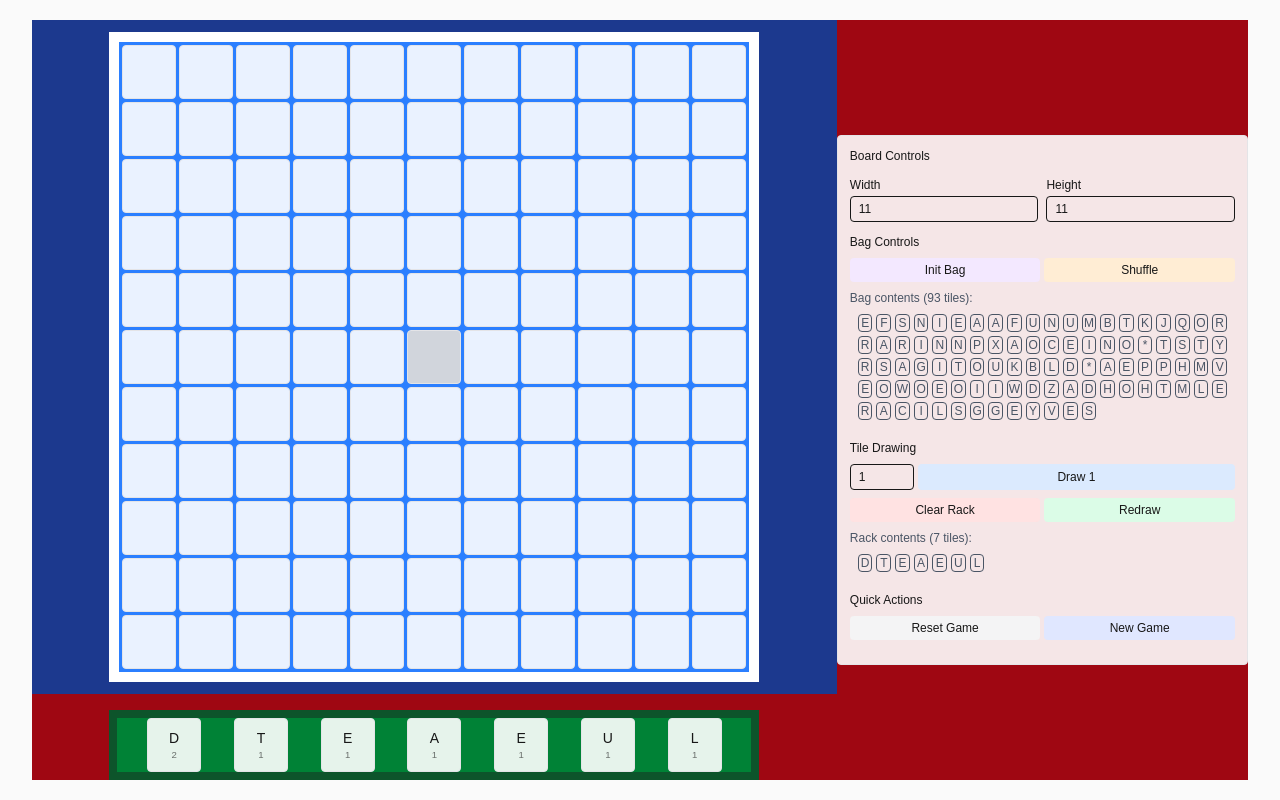
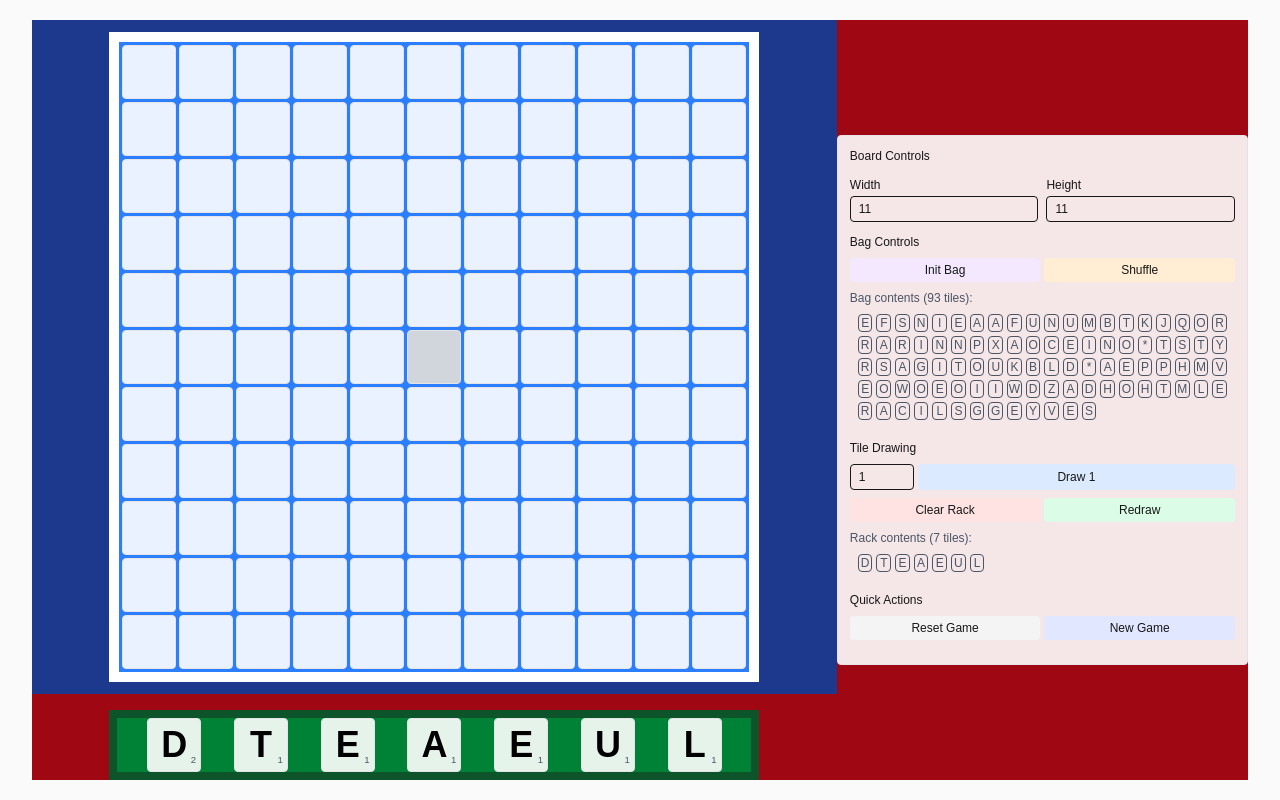
Before and after one commit to atyrode/pad, a Next.js app: page / in a window 1280 px wide. Both pictures are taken after a click on the button "New Game". Built offline with nearby package versions, Linux system fonts and the light colour scheme.

Commit message:
refactor: update HTML element IDs for consistency and clarity across components

```diff
--- a/app/page.tsx
+++ b/app/page.tsx
@@ -9,10 +9,10 @@ import { CellSizeProvider } from "../src/contexts/CellSizeContext";
 export default function Home() {
   return (
     <div id="main" className="h-screen w-screen flex items-center justify-center bg-zinc-50 dark:bg-black">
-        <div id="gameArea" className="w-[95%] h-[95%] flex items-center justify-center bg-red-800">
+        <div id="game-area" className="w-[95%] h-[95%] flex items-center justify-center bg-red-800">
             <GameProvider>
                 <CellSizeProvider>
-                    <div id="boardAndRack" className="flex flex-col items-center justify-center gap-2 w-full h-full min-w-0 flex-shrink">
+                    <div id="board-and-rack" className="flex flex-col items-center justify-center gap-2 w-full h-full min-w-0 flex-shrink">
                       <Board />
                       <Rack />
                     </div>
--- a/src/components/Board.tsx
+++ b/src/components/Board.tsx
@@ -45,7 +45,7 @@ export default function Board() {
     >
       <div className="w-full h-full flex items-center justify-center bg-blue-900 overflow-hidden">
         <div
-          id="boardGrid"
+          id="board-grid"
           className="grid bg-blue-500 duration-300"
           style={gridStyle}
         >
--- a/src/components/Rack.tsx
+++ b/src/components/Rack.tsx
@@ -26,7 +26,7 @@ export default function Rack() {
       }}
     >
       <div
-        id="rackGrid"
+        id="rack-grid"
         className="grid w-full transition-opacity duration-300 opacity-100 bg-green-700 overflow-x-hidden justify-evenly"
         style={gridStyle}
       >
--- a/src/components/Tile.tsx
+++ b/src/components/Tile.tsx
@@ -14,18 +14,13 @@ export default function TileView({
   const isBlank = isBlankTile(tile);
 
   return (
-    <div className="flex flex-col items-center pointer-events-none">
-      <div className={`font-medium ${isBlank ? 'text-gray-500 italic' : ''}`}>
+    <div id="tile" className="relative w-full h-full flex items-center justify-center pointer-events-none">
+      <div id="tile-letter" className={`text-4xl font-bold ${isBlank ? 'text-gray-500 italic' : 'text-black'}`}>
         {displayLetter}
       </div>
-      <div className="text-[0.6rem] opacity-60">
+      <div id="tile-score" className="absolute bottom-1 right-1 text-[0.6rem] font-medium text-gray-600">
         {tile.score}
       </div>
-      {tile.effect && (
-        <div className="text-[0.5rem] opacity-40">
-          {tile.effect}
-        </div>
-      )}
     </div>
   );
 }
```
